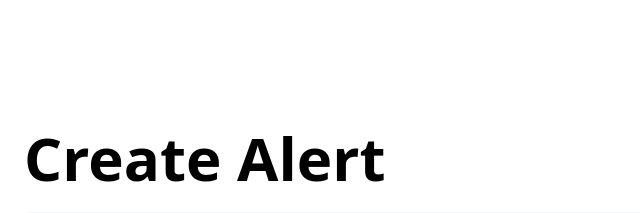
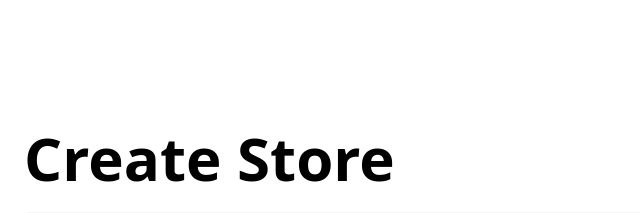
Before and after one commit to ramsy1980/pricewatch, a Flask app: page /stores/new in a window 1280 px wide. Shown: the part 48-261 px from the top of the page, without its empty margins (0-640 px from the left). Run offline with Flask 2, Linux system fonts and the light colour scheme.

Commit message:
fix(stores): update header title for new store

```diff
--- a/templates/stores/new_store.html
+++ b/templates/stores/new_store.html
@@ -2,7 +2,7 @@
 
 {% block content %}
     <header>
-        <h1 class="text-5xl lg:text-6xl font-bold text-teal-600 mb-2 lg:mb-6">Create Alert</h1>
+        <h1 class="text-5xl lg:text-6xl font-bold text-teal-600 mb-2 lg:mb-6">Create Store</h1>
     </header>
     <section>
         <form method="post" class="bg-gray-100 shadow-sm rounded-md p-8">
```
